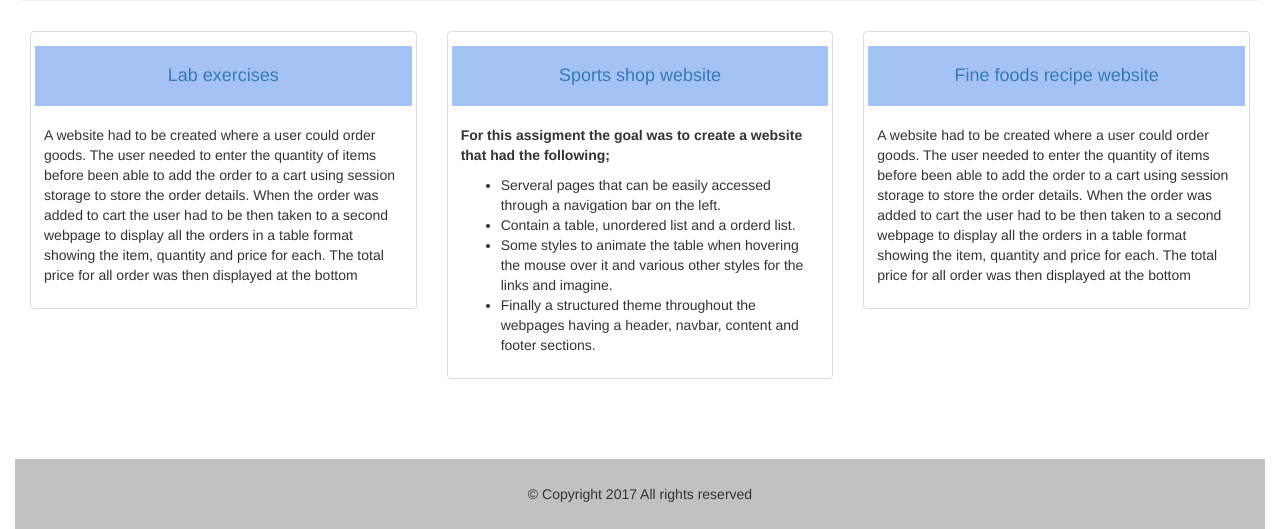
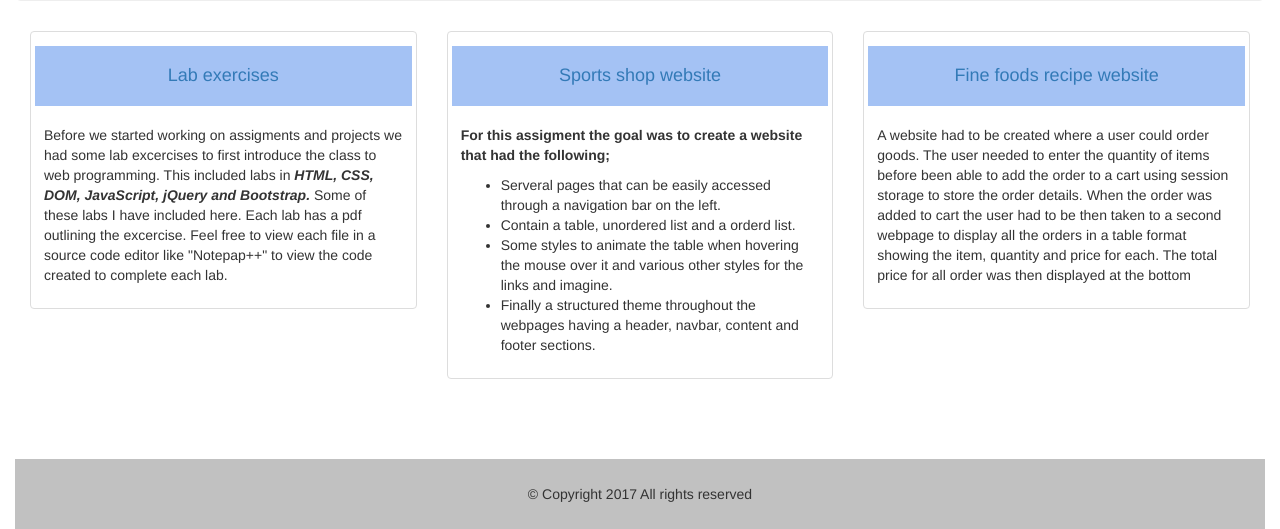
Before and after one commit to SuperTedCode/CoursePortfolio, a PHP site: page /webPro1.php in a window 1280 px wide. Shown: the part 374-903 px from the top of the page. Run offline with PHP 8.4, Linux system fonts and the light colour scheme.

Commit message:
Added project pdf-header.html link to new myJS.js file-new js file-Desc added to webPro1.php for lab ex-White text inline style added to shop_intro.html

```diff
--- a/includes/header.html
+++ b/includes/header.html
@@ -9,6 +9,7 @@
   <link rel="stylesheet" href="/Git-Repository-Proj/style.css">
   <script src="/Git-Repository-Proj/js/jquery-1.11.3.min.js"></script>
   <script src="/Git-Repository-Proj/js/bootstrap.js"></script>
+  <script src="/Git-Repository-Proj/js/myJS.js"></script>
 </head>
 <body>
 <div class="container-fluid" id="wrapper">
--- a/shop/shop_intro.html
+++ b/shop/shop_intro.html
@@ -6,7 +6,7 @@
 		<link rel="stylesheet" href="shopstyle.css" type="text/css">
 
 <!-- adding the header HTML to the sports shop webpage -->
-    <p style="background-color: black; color: white; text-align: center; border: solid 2px;"><a href="/Git-Repository-Proj/webPro1.php">Back to Introduction to Web Programming</a></p>
+    <p style="background-color: #262525; text-align: center; border: solid 2px; color: white;"><a href="/Git-Repository-Proj/webPro1.php" style="color: white;">Back to Introduction to Web Programming</a></p>
 <!-- end of header HTML -->
 
 
--- a/webPro1.php
+++ b/webPro1.php
@@ -17,7 +17,7 @@ include ('includes/header.html');
     <div class="thumbnail">
       <a href="#"><h4>Lab exercises</h4></a>
       <div class="caption">
-      	<p>A website had to be created where a user could order goods. The user needed to enter the quantity of items before been able to add the order to a cart using session storage to store the order details. When the order was added to cart the user had to be then taken to a second webpage to display all the orders in a table format showing the item, quantity and price for each. The total price for all order was then displayed at the bottom</p>
+      	<p>Before we started working on assigments and projects we had some lab excercises to first introduce the class to web programming. This included labs in <b><em>HTML, CSS, DOM, JavaScript, jQuery and Bootstrap.</em></b> Some of these labs I have included here. Each lab has a pdf outlining the excercise. Feel free to view each file in a source code editor like "Notepap++" to view the code created to complete each lab.</p>
       </div>
     </div>
     </div>
```
Also changed, not shown: js/myJS.js (added), 1 other file.
